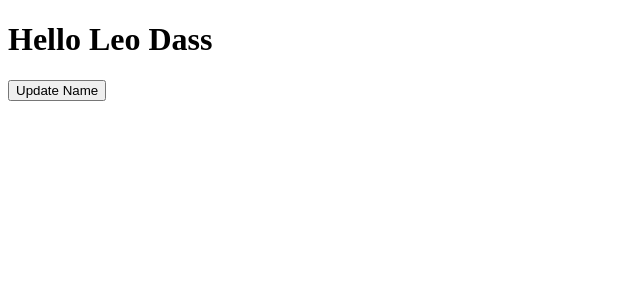
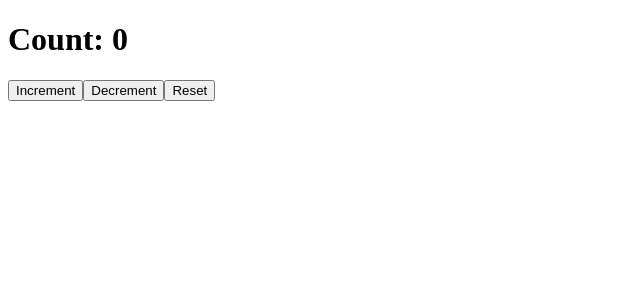
Before and after one commit to Gowtham-Mani-24/React-class, a React (Vite) app: page / in a window 1280 px wide. Shown: the top 300 px of the page, without its empty margins (0-640 px from the left). Built offline with nearby package versions, Linux system fonts and the light colour scheme.

Commit message:
used hook to do counter

```diff
--- a/src/App.jsx
+++ b/src/App.jsx
@@ -1,17 +1,27 @@
 import React, { useState } from 'react'
 
 function App() {
-  const [name,setName] = useState('Leo Dass');
+  const [count,updateCount] = useState(0);
 
-  function handleClick  ()  {
+  function incClick  ()  {
     //console.log('button is clicked');
-    setName('Antony Dass')
+    updateCount(count + 1);
+  }
+
+  function decClick (){
+    updateCount(count-1);
+  }
+
+  function resClick (){
+    updateCount(0);
   }
 
   return (
     <div>
-      <h1>Hello {name}</h1>
-      <button onClick={handleClick}>Update Name</button>
+      <h1>Count: {count}</h1>
+      <button onClick={incClick}>Increment</button>
+      <button onClick={decClick}>Decrement</button>
+      <button onClick={resClick}>Reset</button>
     </div>
   )
 }
```
